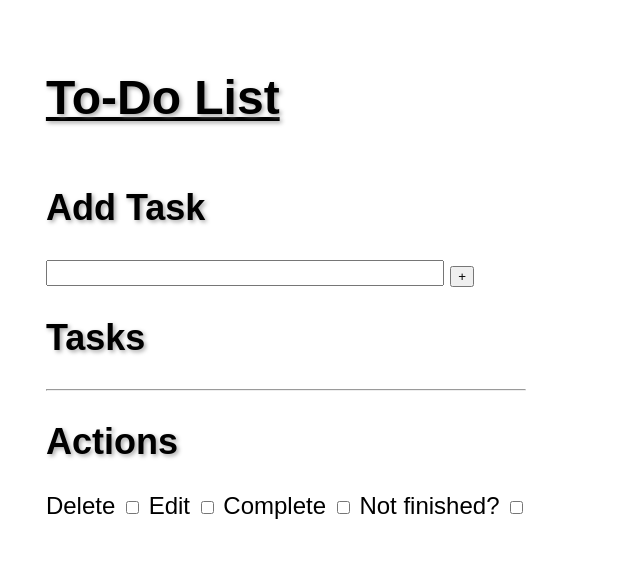
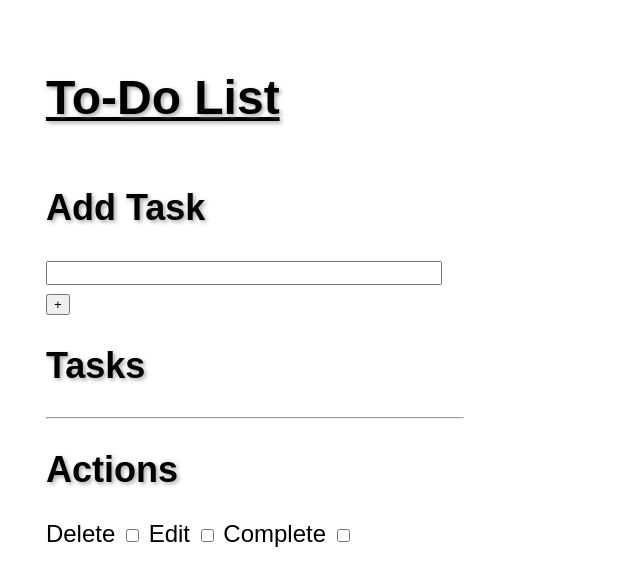
Before and after one commit to devashrlucas/to-do, a website: page index.html in a window 1280 px wide. Shown: the whole page, without its empty margins (0-640 px from the left). Drawn offline with Linux system fonts and the light colour scheme; a web font is replaced by a local one.

Commit message:
Updated index.html

```diff
--- a/index.html
+++ b/index.html
@@ -24,8 +24,6 @@
                     <input type="checkbox" class="task-list__toggle" id="task-list__edit">
                     <label> Complete</label>
                     <input type="checkbox" class="task-list__toggle" id="task-list__complete">
-                    <label> Not finished?</label>
-                    <input type="checkbox" class="task-list__toggle" id="task-list__undo">
                 </div>
             </div>
         </div>
```
